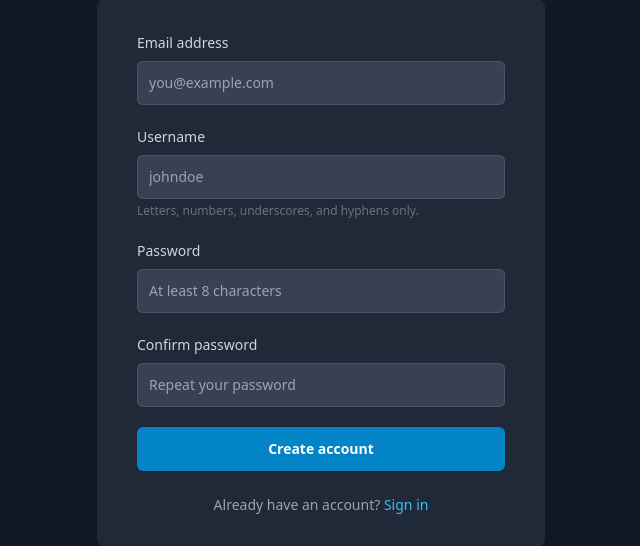
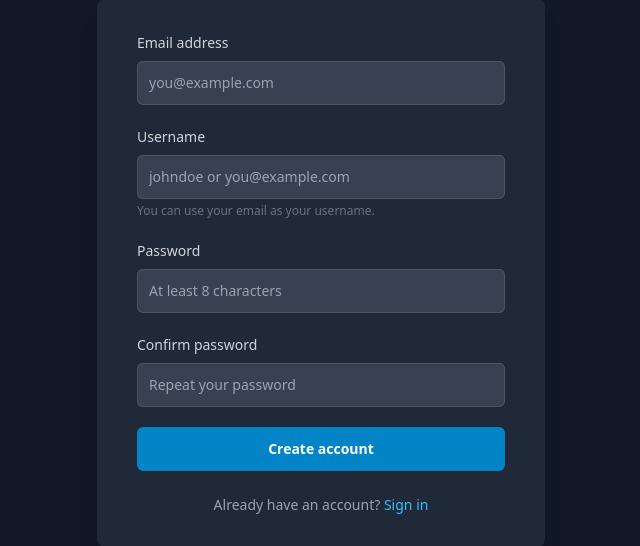
Before and after one commit to jmckinley/snapper, a Python web app: template app/templates/auth/register.html in a window 1280 px wide. Shown: the part 233-779 px from the top of the page, without its empty margins (319-959 px from the left). Run offline with Jinja, Linux system fonts and the light colour scheme; the template is opened without the code that fills it, so the values that code supplies are empty; some libraries are stand-ins or nearby versions.

Commit message:
Allow email addresses as usernames during registration
Relax username regex to accept dots, @, +, and % characters so users
can use their email as their username. Update placeholder and helper
text on the registration form.

Co-Authored-By: Claude Opus 4.6 <noreply@anthropic.com>

```diff
--- a/app/schemas/auth.py
+++ b/app/schemas/auth.py
@@ -33,9 +33,9 @@ class RegisterRequest(BaseModel):
             raise ValueError("Username must be at least 3 characters")
         if len(v) > 50:
             raise ValueError("Username must be at most 50 characters")
-        if not re.match(r"^[a-zA-Z0-9_-]+$", v):
+        if not re.match(r"^[a-zA-Z0-9_.@+%-]+$", v):
             raise ValueError(
-                "Username can only contain letters, numbers, underscores, and hyphens"
+                "Username can only contain letters, numbers, underscores, hyphens, dots, and @"
             )
         return v
 
--- a/app/templates/auth/register.html
+++ b/app/templates/auth/register.html
@@ -73,10 +73,10 @@
                         <div class="mt-1.5">
                             <input id="username" name="username" type="text" autocomplete="username" required
                                 class="block w-full rounded-md border-0 bg-gray-700 py-2.5 px-3 text-white shadow-sm ring-1 ring-inset ring-gray-600 placeholder:text-gray-400 focus:ring-2 focus:ring-inset focus:ring-primary-500 sm:text-sm sm:leading-6"
-                                placeholder="johndoe" minlength="3" maxlength="50"
-                                pattern="[a-zA-Z0-9_-]+">
+                                placeholder="johndoe or you@example.com" minlength="3" maxlength="50"
+                                pattern="[a-zA-Z0-9_.@+%-]+">
                         </div>
-                        <p class="mt-1 text-xs text-gray-500">Letters, numbers, underscores, and hyphens only.</p>
+                        <p class="mt-1 text-xs text-gray-500">You can use your email as your username.</p>
                     </div>
 
                     <!-- Password -->
```
